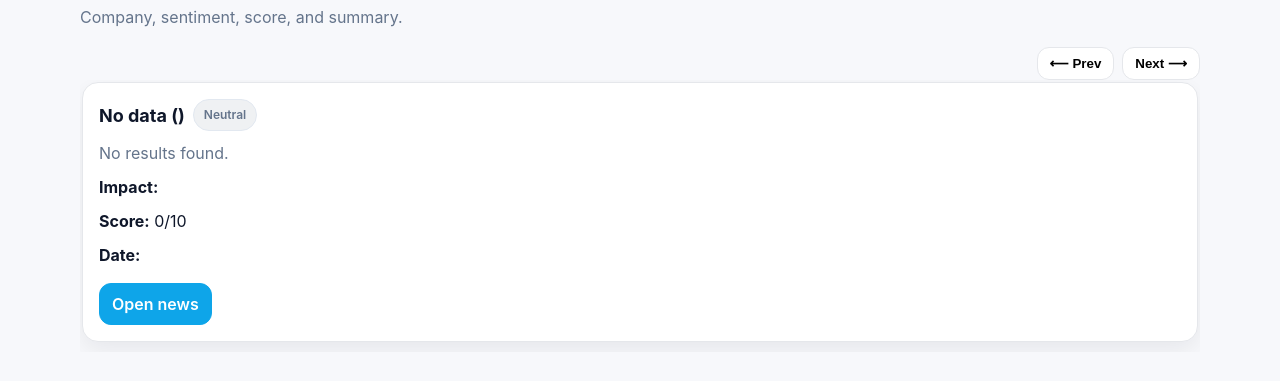
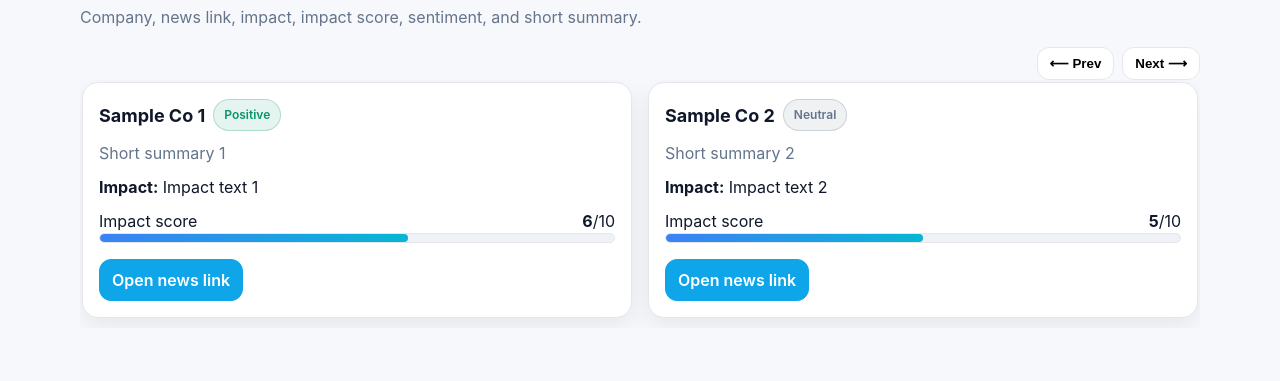
Before and after one commit to akashstockvertexventures/news_mcp, a plain HTML site: page components/news-impact/index.html in a window 1280 px wide. Shown: the part 69-450 px from the top of the page. Drawn offline with Linux system fonts and the light colour scheme; no server answers.

Commit message:
Update index.html

```diff
--- a/components/news-impact/index.html
+++ b/components/news-impact/index.html
@@ -2,121 +2,220 @@
 <html lang="en">
 <head>
   <meta charset="utf-8" />
-  <title>News Impact – Carousel</title>
+  <title>News Impact – Standalone Carousel</title>
   <meta name="viewport" content="width=device-width, initial-scale=1" />
   <style>
-    :root {
-      --bg:#f7f8fb;--card:#fff;--ink:#0f172a;--muted:#64748b;
-      --border:#e5e7eb;--btn:#0ea5e9;--pos:#059669;--neu:#64748b;--neg:#dc2626;
-      --ring:rgba(14,165,233,.25)
+    :root{
+      --bg: #f7f8fb;
+      --card: #ffffff;
+      --ink: #0f172a;
+      --muted: #64748b;
+      --ring: rgba(14,165,233,.25);
+      --border: #e5e7eb;
+      --btn: #0ea5e9;
+      --pos: #059669;
+      --neu: #64748b;
+      --neg: #dc2626;
     }
     *{box-sizing:border-box}
-    html,body{margin:0;background:var(--bg);color:var(--ink);
-      font:400 16px/1.5 Inter,system-ui,Segoe UI,Roboto,Helvetica,Arial,sans-serif}
+    html,body{margin:0;background:var(--bg);color:var(--ink);font:400 16px/1.5 Inter,system-ui,Segoe UI,Roboto,Helvetica,Arial,sans-serif}
     .wrap{max-width:1152px;margin:24px auto;padding:0 16px}
     h1{margin:0 0 8px;font-size:clamp(22px,2.2vw,28px)}
     .hint{color:var(--muted);margin-bottom:18px}
-    .carousel{display:grid;grid-auto-flow:column;gap:16px;overflow:auto;
-      scroll-snap-type:x mandatory;padding:2px 2px 10px;-webkit-overflow-scrolling:touch}
+    .carousel{position:relative;display:grid;grid-auto-flow:column;gap:16px;overflow:auto;scroll-snap-type:x mandatory;padding:2px 2px 10px;-webkit-overflow-scrolling:touch;}
     .carousel::-webkit-scrollbar{height:10px}
     .carousel::-webkit-scrollbar-thumb{background:#cbd5e1;border-radius:999px}
     .item{scroll-snap-align:center;min-width:min(520px,90vw)}
-    .card{background:var(--card);border:1px solid var(--border);
-      border-radius:16px;padding:16px;box-shadow:0 8px 24px rgba(2,6,23,.07);
-      display:flex;flex-direction:column;gap:10px}
+    .card{background:var(--card);border:1px solid var(--border);border-radius:16px;padding:16px;box-shadow:0 8px 24px rgba(2,6,23,.07);display:flex;flex-direction:column;gap:10px;outline:0;}
+    .card:focus-visible{box-shadow:0 0 0 6px var(--ring)}
     .row{display:flex;align-items:center;gap:8px;flex-wrap:wrap}
     .company{font-weight:700;font-size:clamp(16px,1.6vw,18px)}
     .summary{color:var(--muted)}
     .impact b{font-weight:700}
-    .chip{border-radius:999px;padding:6px 10px;font-size:12px;font-weight:600;
-      background:#f1f5f9;border:1px solid #e2e8f0;color:#0f172a}
-    .chip.pos{background:rgba(5,150,105,.1);color:var(--pos)}
-    .chip.neu{background:rgba(100,116,139,.1);color:var(--neu)}
-    .chip.neg{background:rgba(220,38,38,.1);color:var(--neg)}
+    .chip{border-radius:999px;padding:6px 10px;font-size:12px;font-weight:600;background:#f1f5f9;border:1px solid #e2e8f0;color:#0f172a}
+    .chip.pos{background:rgba(5,150,105,.1);color:var(--pos);border-color:rgba(5,150,105,.25)}
+    .chip.neu{background:rgba(100,116,139,.1);color:var(--neu);border-color:rgba(100,116,139,.25)}
+    .chip.neg{background:rgba(220,38,38,.1);color:var(--neg);border-color:rgba(220,38,38,.25)}
+    .score-head{display:flex;justify-content:space-between;align-items:center}
+    .score-wrap{width:100%;background:#eef2f7;border:1px solid var(--border);border-radius:10px;height:10px;overflow:hidden}
+    .score-bar{height:100%;width:0%;border-radius:10px;background:linear-gradient(90deg,#3b82f6,#06b6d4)}
     .controls{display:flex;gap:8px;justify-content:flex-end;margin-top:10px}
-    button.nav{border:1px solid var(--border);background:#fff;border-radius:12px;
-      padding:8px 12px;cursor:pointer;font-weight:600}
-    a.btn{display:inline-flex;align-items:center;gap:8px;padding:8px 12px;
-      font-weight:600;text-decoration:none;background:var(--btn);color:#fff;
-      border-radius:12px;border:1px solid var(--btn)}
-    @media(max-width:640px){.item{min-width:92vw}}
+    button.nav{border:1px solid var(--border);background:#fff;border-radius:12px;padding:8px 12px;cursor:pointer;font-weight:600}
+    button.nav:focus-visible{outline:none;box-shadow:0 0 0 4px var(--ring)}
+    a.btn{display:inline-flex;align-items:center;gap:8px;padding:8px 12px;font-weight:600;text-decoration:none;background:var(--btn);color:#fff;border-radius:12px;border:1px solid var(--btn)}
+    a.btn:hover{filter:brightness(.95)}
+    @media (max-width:640px){ .item{min-width:92vw} }
   </style>
 </head>
 <body>
   <div class="wrap">
     <h1>News Impact</h1>
-    <div class="hint">Company, sentiment, score, and summary.</div>
-    <div class="controls">
-      <button class="nav" id="prevBtn">⟵ Prev</button>
-      <button class="nav" id="nextBtn">Next ⟶</button>
+    <div class="hint">Company, news link, impact, impact score, sentiment, and short summary.</div>
+    <div class="controls" aria-hidden="false">
+      <button class="nav" id="prevBtn" aria-label="Previous">⟵ Prev</button>
+      <button class="nav" id="nextBtn" aria-label="Next">Next ⟶</button>
     </div>
-    <div id="carousel" class="carousel"></div>
+    <div id="carousel" class="carousel" aria-label="News Impact Carousel" tabindex="0"></div>
   </div>
 
   <script>
-    const $ = s=>document.querySelector(s);
-    const esc = s=>String(s??"").replace(/[&<>"]/g,m=>({'&':'&amp;','<':'&lt;','>':'&gt;','"':'&quot;'}[m]));
-    const sentimentClass=s=>/pos/i.test(s)?'pos':/neg/i.test(s)?'neg':'neu';
-    const clamp=x=>Math.max(0,Math.min(10,Number(x)||0));
-    const pct=s=>`${s*10}%`;
+    // ----------------------------
+    // Demo data (local fallback)
+    // ----------------------------
+    const demoDocs = [
+      { "symbolmap": {"Company_Name":"Sample Co 1"}, "news link":"#", "impact":"Impact text 1", "impact score":6, "sentiment":"Positive", "short summary":"Short summary 1" },
+      { "symbolmap": {"Company_Name":"Sample Co 2"}, "news link":"#", "impact":"Impact text 2", "impact score":5, "sentiment":"Neutral", "short summary":"Short summary 2" }
+    ];
 
-    /** Build each news card */
+    // ----------------------------
+    // Utilities
+    // ----------------------------
+    const $ = sel => document.querySelector(sel);
+    function esc(s){ return String(s ?? "").replace(/&/g,"&amp;").replace(/</g,"&lt;").replace(/>/g,"&gt;").replace(/"/g,"&quot;").replace(/'/g,"&#039;"); }
+    function sentimentClass(s){ const t=String(s||"").toLowerCase(); if(t.includes("pos"))return"pos"; if(t.includes("neg"))return"neg"; return"neu"; }
+    function clampScore(x){ const n=Number(x); return Number.isFinite(n)?Math.max(0,Math.min(10,n)):0; }
+    function pct(score){ return `${score*10}%`; }
+
+    // ----------------------------
+    // Rendering
+    // ----------------------------
     function buildCard(doc){
-      const company = doc?.company || "";
-      const symbol = doc?.symbol || "";
-      const snt = doc?.sentiment || "Neutral";
-      const score = clamp(doc?.score);
-      const impact = doc?.impact || "";
-      const summary = doc?.summary || "";
-      const link = doc?.news_link || "#";
-      const dt = doc?.dt || "";
+      const company   = doc?.symbolmap?.Company_Name ?? "";
+      const newsUrl   = doc?.["news link"] ?? "#";
+      const impact    = doc?.impact ?? "";
+      const score     = clampScore(doc?.["impact score"]);
+      const sentiment = doc?.sentiment ?? "Neutral";
+      const summary   = doc?.["short summary"] ?? "";
 
-      const div=document.createElement("div");
-      div.className="item";
-      div.innerHTML=`
-        <article class="card">
+      const item = document.createElement("div"); item.className = "item";
+      item.innerHTML = `
+        <article class="card" tabindex="0" role="group" aria-roledescription="slide" aria-label="${esc(company)} – ${esc(sentiment)} – score ${score}/10">
           <div class="row">
-            <div class="company">${esc(company)} (${esc(symbol)})</div>
-            <span class="chip ${sentimentClass(snt)}">${esc(snt)}</span>
+            <div class="company">${esc(company)}</div>
+            <span class="chip ${sentimentClass(sentiment)}">${esc(sentiment)}</span>
           </div>
           <div class="summary">${esc(summary)}</div>
-          <div class="impact"><b>Impact:</b> ${esc(impact)}</div>
-          <div class="impact"><b>Score:</b> ${score}/10</div>
-          <div class="impact"><b>Date:</b> ${esc(dt)}</div>
+          <div class="impact"><b>Impact:</b> <span>${esc(impact)}</span></div>
+          <div>
+            <div class="score-head">
+              <div class="muted">Impact score</div>
+              <div><b>${score}</b>/10</div>
+            </div>
+            <div class="score-wrap" role="meter" aria-valuemin="0" aria-valuemax="10" aria-valuenow="${score}" aria-label="Impact score">
+              <div class="score-bar" style="width:${pct(score)}"></div>
+            </div>
+          </div>
           <div class="row" style="justify-content:space-between;margin-top:6px">
-            <a class="btn" href="${encodeURI(link)}" target="_blank" rel="noopener noreferrer">Open news</a>
+            <a class="btn" href="${encodeURI(newsUrl)}" target="_blank" rel="noopener noreferrer">Open news link</a>
           </div>
         </article>`;
-      return div;
+      return item;
     }
 
-    /** Render list of cards */
     function render(list){
-      const host=$("#carousel");
-      host.innerHTML="";
-      (list||[]).forEach(d=>host.appendChild(buildCard(d)));
+      const host = $("#carousel");
+      host.innerHTML = "";
+      (Array.isArray(list) ? list : []).forEach(d => host.appendChild(buildCard(d)));
     }
 
-    /** Initialize widget data connection */
-    function init(){
-      // prefer structuredContent from MCP
-      const sc = window.structuredContent;
-      if(Array.isArray(sc?.docs)&&sc.docs.length) return render(sc.docs);
-      if(Array.isArray(sc?.items)&&sc.items.length) return render(sc.items);
+    // ----------------------------
+    // Data sources
+    // ----------------------------
 
-      // subscribe to updates from host
-      if(window.openai?.onStructuredContentChanged)
-        window.openai.onStructuredContentChanged(sc=>render(sc.docs||sc.items||[]));
-
-      // fallback (no data yet)
-      render([{company:"No data",impact:"",score:0,sentiment:"Neutral",summary:"No results found."}]);
+    // A) MCP: read from structuredContent.docs immediately (once)
+    function tryRenderFromStructuredContentOnce(){
+      try {
+        const sc = window.structuredContent;
+        if (Array.isArray(sc?.docs) && sc.docs.length){
+          render(sc.docs);
+          return true;
+        }
+        // Back-compat: allow "items" too
+        if (Array.isArray(sc?.items) && sc.items.length){
+          render(sc.items);
+          return true;
+        }
+      } catch {}
+      return false;
     }
 
-    window.addEventListener("DOMContentLoaded",init);
+    // B) Subscribe to SDK bridges (MCP + legacy)
+    function attachOpenAIBridge(){
+      if (!window.openai) return;
 
-    // simple nav scroll
-    $("#nextBtn").onclick=()=>$("#carousel").scrollBy({left:520,behavior:"smooth"});
-    $("#prevBtn").onclick=()=>$("#carousel").scrollBy({left:-520,behavior:"smooth"});
+      // Preferred in MCP/Skybridge
+      if (typeof window.openai.onStructuredContentChanged === "function") {
+        window.openai.onStructuredContentChanged((sc) => {
+          if (Array.isArray(sc?.docs)) render(sc.docs);
+          else if (Array.isArray(sc?.items)) render(sc.items);
+        });
+      }
+
+      // Legacy/globals path
+      if (typeof window.openai.onGlobalsChanged === "function") {
+        window.openai.onGlobalsChanged((globals) => {
+          if (Array.isArray(globals?.docs)) render(globals.docs);
+        });
+      }
+    }
+
+    // C) Optional REST fallback for local dev
+    async function tryFetchFromApi(){
+      try {
+        const url = new URL(window.location.href);
+        const qs = url.search; // pass through any filters
+        const res = await fetch(`/api/news${qs}`, { headers: { "accept": "application/json" } });
+        if(res.ok){
+          const data = await res.json();
+          if(Array.isArray(data) && data.length){ render(data); return true; }
+        }
+      } catch {}
+      return false;
+    }
+
+    // ----------------------------
+    // Boot
+    // ----------------------------
+    (async () => {
+      attachOpenAIBridge();
+
+      // 1) First, prefer MCP structured content
+      if (tryRenderFromStructuredContentOnce()) return;
+
+      // 2) Then, try REST (useful locally; not used by MCP flow)
+      if (await tryFetchFromApi()) return;
+
+      // 3) Finally, fall back to globals or demo data
+      const initial =
+        (window.globals && Array.isArray(window.globals.docs) && window.globals.docs) ||
+        (window.docs && Array.isArray(window.docs) && window.docs) ||
+        demoDocs;
+
+      render(initial);
+    })();
+
+    // ----------------------------
+    // Controls (scroll + drag)
+    // ----------------------------
+    function cardWidth(){
+      const host = $("#carousel");
+      const first = host.querySelector(".item");
+      if(!first) return 400;
+      const gap = parseInt(getComputedStyle(host).gap||"16",10);
+      return first.getBoundingClientRect().width + gap;
+    }
+    function smoothScroll(dir){
+      const host = $("#carousel");
+      host.scrollBy({left: dir * cardWidth(), behavior: "smooth"});
+    }
+    $("#nextBtn").addEventListener("click", ()=> smoothScroll(1));
+    $("#prevBtn").addEventListener("click", ()=> smoothScroll(-1));
+    const host = $("#carousel");
+    let isDown=false, startX=0, startScroll=0;
+    host.addEventListener("pointerdown",(e)=>{isDown=true;startX=e.clientX;startScroll=host.scrollLeft;host.setPointerCapture(e.pointerId);});
+    host.addEventListener("pointermove",(e)=>{ if(!isDown) return; const dx=e.clientX-startX; host.scrollLeft=startScroll-dx; });
+    host.addEventListener("pointerup",()=>{isDown=false;});
+    host.addEventListener("pointercancel",()=>{isDown=false;});
   </script>
 </body>
 </html>
```
